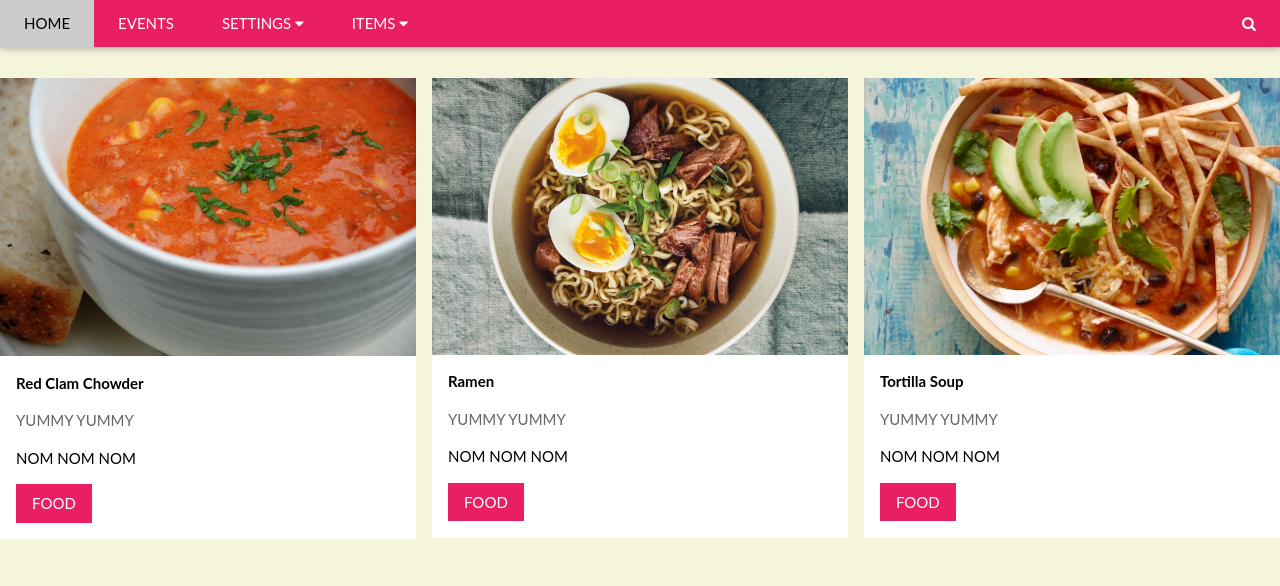
After one commit to melindasherrill/AuctionHouse, a PHP site: page /viewItem.php in a window 1280 px wide. The commit adds this page. Shown: the top 586 px of the page. Run offline with PHP 8.4, Linux system fonts and the light colour scheme.

Commit message:
added view item page and temp disabled php to tetst locally

```diff
--- a/css/homepage.css
+++ b/css/homepage.css
@@ -1,3 +1,6 @@
 body{
     background-color: beige;
 }
+div#center{
+    width:600px;
+}
--- a/index.php
+++ b/index.php
@@ -166,8 +166,8 @@
 
             </div>
         </form>
-            <?php
-
+<!--            --><?php
+/*
                 $host = "localhost";
                 $user = "root";
                 $pass = "";
@@ -190,7 +190,7 @@
                          echo "<html><script language='JavaScript'>window.location.href='/signup.php'</script></html>";
                     }
             }
-            ?>
+            */?>
         </div>
     </div>
     <!-- Sign up Modal -->
--- /dev/null
+++ b/item.css
@@ -0,0 +1,3 @@
+div#center{
+    width:600px;
+}
--- a/signup.php
+++ b/signup.php
@@ -248,7 +248,7 @@
     }
 </script>
 <?php
-	if(isset($_POST["submit"])){ //once submit button is hit, go here
+/*	if(isset($_POST["submit"])){ //once submit button is hit, go here
         $email = $_POST['user']; //loads email
         $pass = $_POST['pass'];
         $pass2 = $_POST['pass2']; //loads password
@@ -304,6 +304,6 @@
 			}
 		}
 
-?>
+*/?>
 </body>
 </html>
--- /dev/null
+++ b/viewItem.php
@@ -0,0 +1,76 @@
+<!DOCTYPE html>
+<html>
+<title>W3.CSS Template</title>
+<meta charset="UTF-8">
+<meta name="viewport" content="width=device-width, initial-scale=1">
+<link rel="stylesheet" href="https://www.w3schools.com/w3css/4/w3.css">
+<link rel="stylesheet" href="https://cdnjs.cloudflare.com/ajax/libs/font-awesome/4.7.0/css/font-awesome.min.css">
+<link rel="stylesheet" type="text/css" href="css/homepage.css">
+<style>
+    body {font-family: "Lato", sans-serif}
+    .mySlides {display: none}
+</style>
+<body>
+
+<!-- Navbar -->
+<div class="w3-top">
+    <div class="w3-bar w3-pink w3-card-2">
+        <a class="w3-bar-item w3-button w3-padding-large w3-hide-medium w3-hide-large w3-right" href="javascript:void(0)" onclick="myFunction()" title="Toggle Navigation Menu"><i class="fa fa-bars"></i></a>
+        <a href="#" class="w3-bar-item w3-button w3-padding-large">HOME</a>
+        <a href="viewevent.php" class="w3-bar-item w3-button w3-padding-large w3-hide-small">EVENTS</a>
+        <div class="w3-dropdown-hover w3-hide-small">
+            <button class="w3-padding-large w3-button" title="More">SETTINGS <i class="fa fa-caret-down"></i></button>
+            <div class="w3-dropdown-content w3-bar-block w3-card-4">
+                <a href="index.php" class="w3-bar-item w3-button">LOG OUT</a>
+            </div>
+        </div>        <div class="w3-dropdown-hover w3-hide-small">
+            <button class="w3-padding-large w3-button" title="More">ITEMS <i class="fa fa-caret-down"></i></button>
+            <div class="w3-dropdown-content w3-bar-block w3-card-4">
+                <a href="#" class="w3-bar-item w3-button" onclick="document.getElementById('loginMoal').style.display='block'">VIEW ITEMS</a>
+                <a href="#" class="w3-bar-item w3-button" onclick="document.getElementById('itemsModal').style.display='block'">ADD ITEMS</a>
+            </div>
+        </div>
+
+        <a href="javascript:void(0)" class="w3-padding-large w3-hover-red w3-hide-small w3-right"><i class="fa fa-search"></i></a>
+    </div>
+</div>
+
+<!-- Navbar on small screens -->
+<div id="navDemo" class="w3-bar-block w3-black w3-hide w3-hide-large w3-hide-medium w3-top" style="margin-top:46px">
+    <a href="#band" class="w3-bar-item w3-button w3-padding-large">BAND</a>
+    <a href="#tour" class="w3-bar-item w3-button w3-padding-large">TOUR</a>
+    <a href="#contact" class="w3-bar-item w3-button w3-padding-large">CONTACT</a>
+    <a href="#" class="w3-bar-item w3-button w3-padding-large">MERCH</a>
+</div>
+
+<div class="w3-content" style="max-width:1300px;margin-top:46px">
+    <div class="w3-row-padding w3-padding-32" style="margin:0 -16px">
+        <div class="w3-third w3-margin-bottom">
+            <img src="/img/red.jpg" alt="New York" style="width:100%" class="w3-hover-opacity">
+            <div class="w3-container w3-white">
+                <p><b>Red Clam Chowder</b></p>
+                <p class="w3-opacity">YUMMY YUMMY</p>
+                <p>NOM NOM NOM</p>
+                <button class="w3-button w3-pink w3-margin-bottom" onclick="document.getElementById('ticketModal').style.display='block'">FOOD</button>
+            </div>
+        </div>
+        <div class="w3-third w3-margin-bottom">
+            <img src="/img/ramen.jpg" alt="Paris" style="width:100%" class="w3-hover-opacity">
+            <div class="w3-container w3-white">
+                <p><b>Ramen</b></p>
+                <p class="w3-opacity">YUMMY YUMMY</p>
+                <p>NOM NOM NOM</p>
+                <button class="w3-button w3-pink w3-margin-bottom" onclick="document.getElementById('ticketModal').style.display='block'">FOOD</button>
+            </div>
+        </div>
+        <div class="w3-third w3-margin-bottom">
+            <img src="/img/tortilla.jpg" alt="San Francisco" style="width:100%" class="w3-hover-opacity">
+            <div class="w3-container w3-white">
+                <p><b>Tortilla Soup</b></p>
+                <p class="w3-opacity">YUMMY YUMMY</p>
+                <p>NOM NOM NOM</p>
+                <button class="w3-button w3-pink w3-margin-bottom" onclick="document.getElementById('ticketModal').style.display='block'">FOOD</button>
+            </div>
+        </div>
+    </div>
+</div>
```
